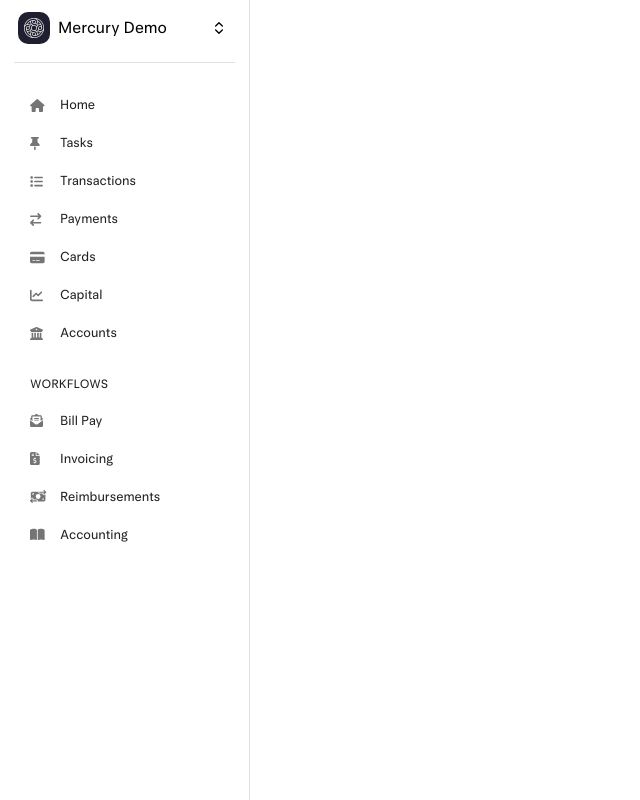
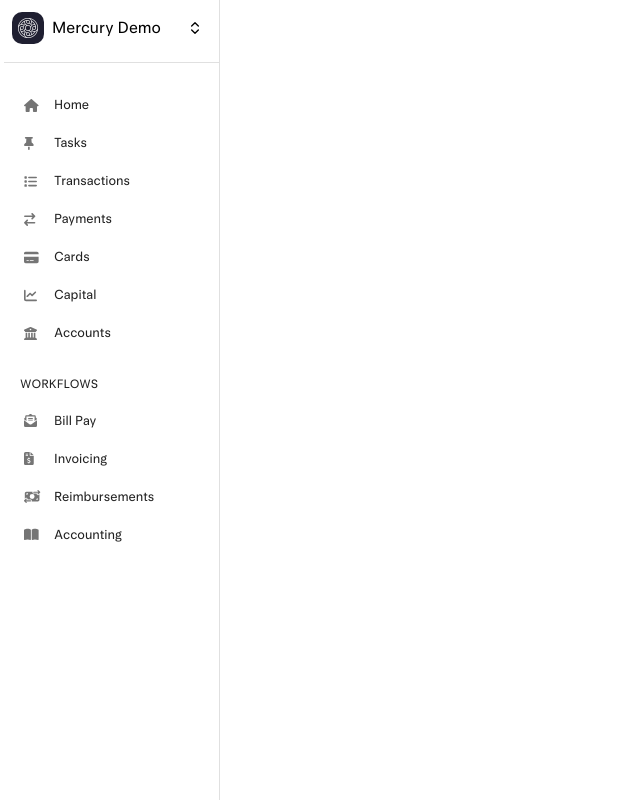
Before and after one commit to vivekbw/mercury-clone, a React (Create React App) app: page /settings/referrals in a window 1280 px wide. Shown: the whole page, without its empty margins (0-640 px from the left). Built offline with nearby package versions, Linux system fonts and the light colour scheme.

Commit message:
fix: sidebar margin and padding

```diff
--- a/src/components/Sidebar.tsx
+++ b/src/components/Sidebar.tsx
@@ -53,15 +53,15 @@
       sx={{
         width: {
           xs: 200,
-          sm: 240,
+          sm: 220,
+          whiteSpace: "nowrap",
         },
         flexShrink: 0,
         borderRight: "1px solid rgba(0, 0, 0, 0.12)",
         height: "100vh",
         position: "fixed",
-        left: 10,
+        left: 0,
         top: 0,
-        paddingRight: "10px",
         overflowY: "auto",
       }}>
       <List sx={{ paddingX: "4px" }}>
@@ -75,6 +75,7 @@
               justifyContent: "space-between",
               textTransform: "none",
               color: "black",
+              marginX: "4px",
               borderRadius: "10px",
               padding: "4px 8px 4px 4px",
               "&.Mui-selected": {
@@ -151,7 +152,7 @@
             Log out
           </MenuItem>
         </Menu>
-        <Divider sx={{ mb: 3, mt: 2 }} />
+        <Divider sx={{ mb: 3, mt: 2, width: "221px" }} />
         {sidebarItems.map((item, index) => (
           <React.Fragment key={item.text}>
             {index === 7 && (
@@ -171,6 +172,7 @@
                   borderRadius: "10px",
                   width: "192px",
                   height: "36px",
+                  marginX: "4px",
                   "&.Mui-selected": {
                     backgroundColor: "#F3F4F6",
                     "& .MuiListItemText-primary": {
```
